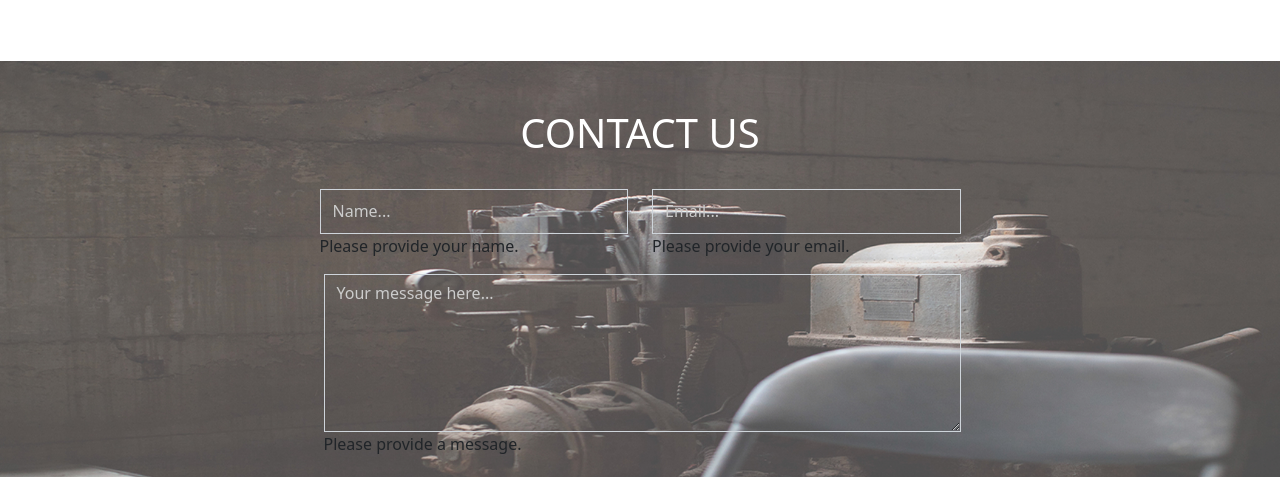
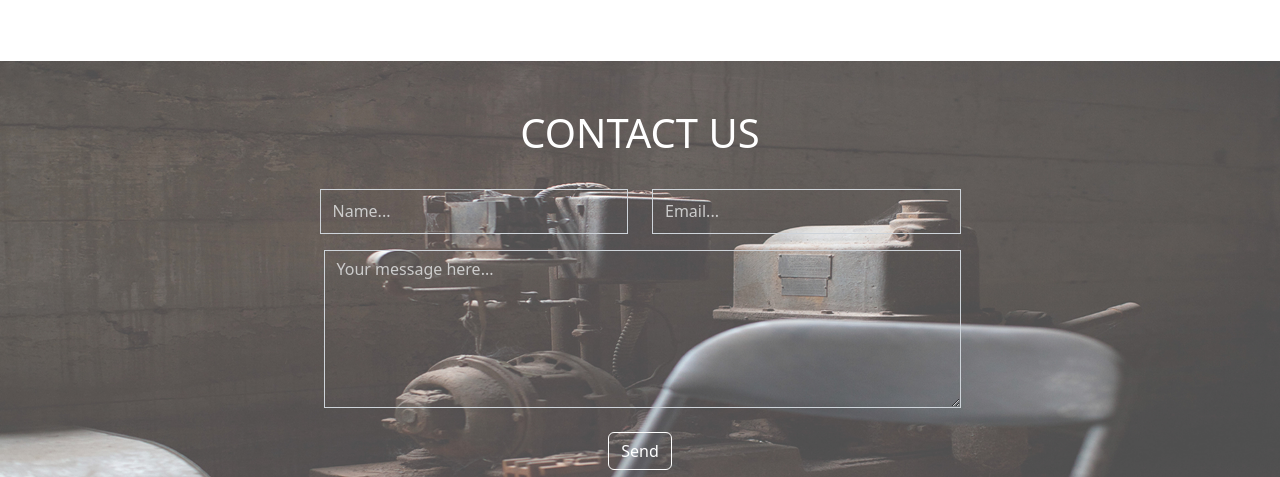
Before and after one commit to benson-kiprotich/delani-studio, a website built with webpack: page src/index.html in a window 1280 px wide. Shown: the part 2559-3036 px from the top of the page. Built offline with nearby package versions, Linux system fonts and the light colour scheme.

Commit message:
add contact us invalid input error msg

```diff
--- a/src/index.html
+++ b/src/index.html
@@ -229,20 +229,20 @@
                   <div class="row">
                       <div class="col-md-6 mb-3">
                           <input type="text" class="form-control name" placeholder="Name...">
-                          <div class="invalid-input">
+                          <div class="invalid-feedback">
                               Please provide your name.
                           </div>
                       </div>
                       <div class="col-md-6 mb-3">
                           <input type="email" class="form-control" id="email" placeholder="Email...">
-                          <div class="invalid-input">
+                          <div class="invalid-feedback">
                               Please provide your email.
                           </div>
                       </div>
                       <div class="col-md-12 ps-0 ps-md-3">
                           <textarea name="message" id="message" rows="6" class="form-control"
                               placeholder="Your message here..."></textarea>
-                          <div class="invalid-input">
+                          <div class="invalid-feedback">
                               Please provide a message.
                           </div>
                       </div>
```
